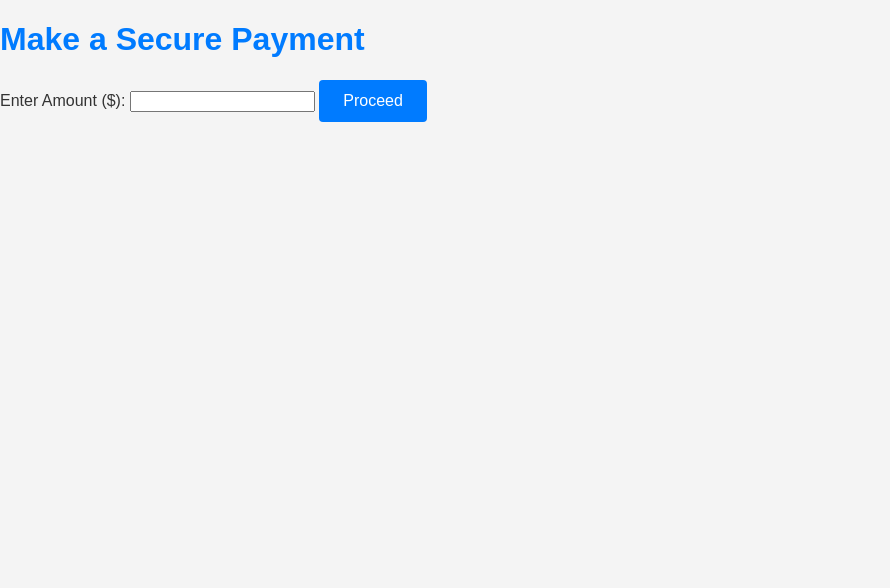
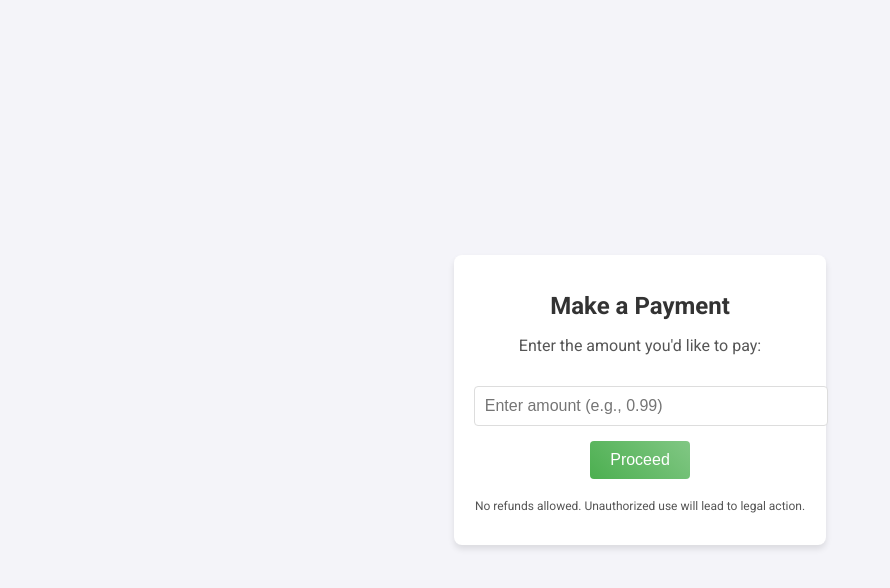
Before and after one commit to Gardi22/44, a website: page index.html in a window 1280 px wide. Shown: the whole page, without its empty margins (0-890 px from the left). Drawn offline with Linux system fonts and the light colour scheme.

Commit message:
Add files via upload

```diff
--- a/index.html
+++ b/index.html
@@ -3,21 +3,104 @@
 <head>
   <meta charset="UTF-8">
   <meta name="viewport" content="width=device-width, initial-scale=1.0">
-  <title>Secure Payment</title>
-  <link rel="stylesheet" href="styles/main.css">
-  <script defer src="scripts/app.js"></script>
+  <title>Payment Page</title>
+  <link href="https://fonts.googleapis.com/css2?family=Roboto:wght@400;700&display=swap" rel="stylesheet">
+  <style>
+    body {
+      font-family: 'Roboto', sans-serif;
+      background-color: #f4f4f9;
+      margin: 0;
+      padding: 0;
+      display: flex;
+      justify-content: center;
+      align-items: center;
+      height: 100vh;
+    }
+
+    .container {
+      background: #fff;
+      padding: 20px;
+      border-radius: 8px;
+      box-shadow: 0 4px 6px rgba(0, 0, 0, 0.1);
+      text-align: center;
+    }
+
+    h1 {
+      font-size: 24px;
+      color: #333;
+    }
+
+    p {
+      color: #555;
+    }
+
+    input[type="number"] {
+      width: 100%;
+      padding: 10px;
+      margin: 15px 0;
+      font-size: 16px;
+      border: 1px solid #ddd;
+      border-radius: 4px;
+    }
+
+    button {
+      background: linear-gradient(45deg, #4caf50, #81c784);
+      border: none;
+      color: #fff;
+      font-size: 16px;
+      padding: 10px 20px;
+      border-radius: 4px;
+      cursor: pointer;
+      transition: background 0.3s;
+    }
+
+    button:hover {
+      background: linear-gradient(45deg, #388e3c, #66bb6a);
+    }
+
+    .footer {
+      margin-top: 20px;
+      font-size: 12px;
+      color: #aaa;
+    }
+  </style>
 </head>
 <body>
-  <h1>Make a Secure Payment</h1>
-  <form id="paymentForm">
-    <label for="amount">Enter Amount ($):</label>
-    <input type="number" id="amount" name="amount" required min="1" step="0.01">
-    <button type="submit">Proceed</button>
-  </form>
-  <div id="confirmation"></div>
+  <div class="container">
+    <h1>Make a Payment</h1>
+    <p>Enter the amount you'd like to pay:</p>
+    <form id="paymentForm">
+      <input type="number" id="amount" name="amount" placeholder="Enter amount (e.g., 0.99)" step="0.01" min="0.01" required>
+      <button type="submit">Proceed</button>
+    </form>
+    <div class="footer">
+      <p>No refunds allowed. Unauthorized use will lead to legal action.</p>
+    </div>
+  </div>
   <script>
-    // Prevent right-click for code protection
-    document.addEventListener("contextmenu", (e) => e.preventDefault());
+    document.getElementById('paymentForm').addEventListener('submit', async (event) => {
+      event.preventDefault();
+      const amount = document.getElementById('amount').value;
+
+      try {
+        const response = await fetch('/process-payment', {
+          method: 'POST',
+          headers: {
+            'Content-Type': 'application/json',
+          },
+          body: JSON.stringify({ amount }),
+        });
+
+        const data = await response.json();
+        if (response.ok) {
+          alert(data.message);
+        } else {
+          alert(data.error);
+        }
+      } catch (error) {
+        alert('An error occurred. Please try again.');
+      }
+    });
   </script>
 </body>
 </html>
```
Also changed, not shown: server.js (+7 -35 lines).
